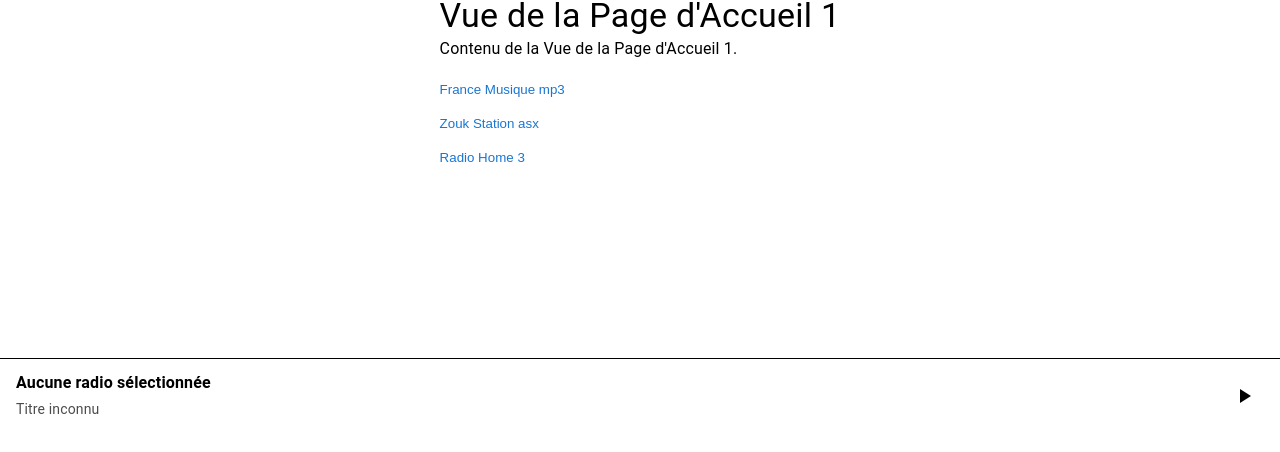
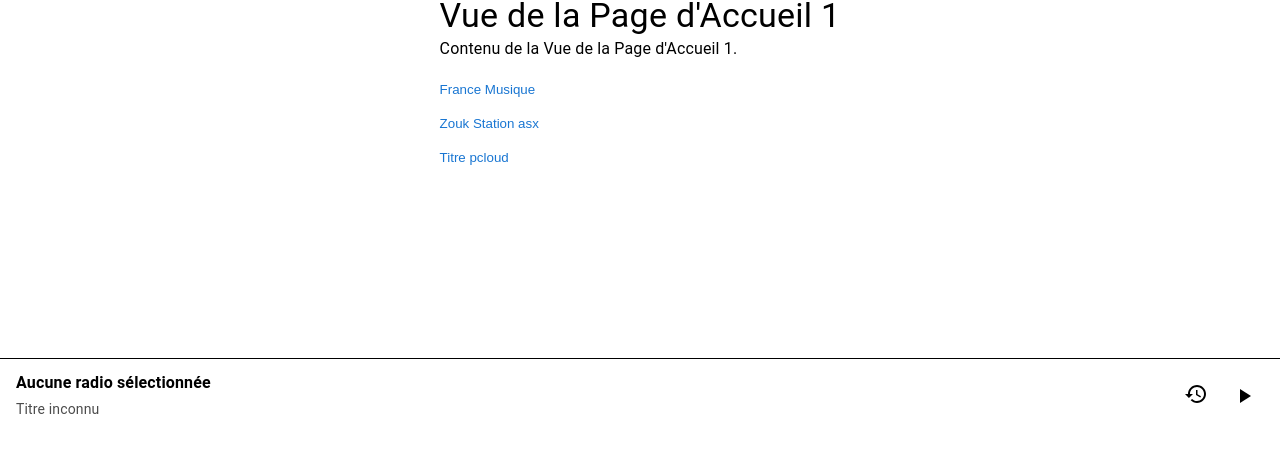
Before and after one commit to jvk88511334/client-prototype-react, a React (Create React App) app: page / in a window 1280 px wide. Shown: the part 368-820 px from the top of the page. Built offline with nearby package versions, Linux system fonts and the light colour scheme.

Commit message:
- Minor changes

```diff
--- a/src/components/RadioPlayer.js
+++ b/src/components/RadioPlayer.js
@@ -1,5 +1,5 @@
 // RadioPlayer.js
-import React from 'react';
+import React, { useState, useEffect } from 'react';
 import { useTheme } from '@mui/material/styles';
 import { Slider } from '@mui/material';
 import { useAudio } from '../AudioContext';
@@ -37,19 +37,84 @@ const PauseIcon = ({ color }) => (
     </svg>
 );
 
+const TimerOffIcon = ({ color }) => (
+    <svg width="24" height="24" viewBox="0 0 24 24" fill="none" xmlns="http://www.w3.org/2000/svg">
+        <path d="M13 3c-4.97 0-9 4.03-9 9H1l3.89 3.89.07.14L9 12H6c0-3.87 3.13-7 7-7s7 3.13 7 7-3.13 7-7 7c-1.93 0-3.68-.79-4.94-2.06l-1.42 1.42C8.27 19.99 10.51 21 13 21c4.97 0 9-4.03 9-9s-4.03-9-9-9zm-1 5v5l4.28 2.54.72-1.21-3.5-2.08V8H12z" fill={color} />
+    </svg>
+);
+
+const Timer30Icon = ({ color }) => (
+    <svg width="24" height="24" viewBox="0 0 24 24" fill="none" xmlns="http://www.w3.org/2000/svg">
+        <path d="M15 1H9v2h6V1zm-4 13h2V8h-2v6zm8.03-6.61l1.42-1.42c-.43-.51-.9-.99-1.41-1.41l-1.42 1.42C16.07 4.74 14.12 4 12 4c-4.97 0-9 4.03-9 9s4.02 9 9 9 9-4.03 9-9c0-2.12-.74-4.07-1.97-5.61zM12 20c-3.87 0-7-3.13-7-7s3.13-7 7-7 7 3.13 7 7-3.13 7-7 7z" fill={color} />
+        <text x="7" y="17" fontFamily="Arial" fontSize="6" fill={color}>30</text>
+    </svg>
+);
+
+const Timer60Icon = ({ color }) => (
+    <svg width="24" height="24" viewBox="0 0 24 24" fill="none" xmlns="http://www.w3.org/2000/svg">
+        <path d="M15 1H9v2h6V1zm-4 13h2V8h-2v6zm8.03-6.61l1.42-1.42c-.43-.51-.9-.99-1.41-1.41l-1.42 1.42C16.07 4.74 14.12 4 12 4c-4.97 0-9 4.03-9 9s4.02 9 9 9 9-4.03 9-9c0-2.12-.74-4.07-1.97-5.61zM12 20c-3.87 0-7-3.13-7-7s3.13-7 7-7 7 3.13 7 7-3.13 7-7 7z" fill={color} />
+        <text x="7" y="17" fontFamily="Arial" fontSize="6" fill={color}>60</text>
+    </svg>
+);
+
+const DownloadIcon = ({ color }) => (
+    <svg width="24" height="24" viewBox="0 0 24 24" fill="none" xmlns="http://www.w3.org/2000/svg">
+        <path d="M19 9h-4V3H9v6H5l7 7 7-7zM5 18v2h14v-2H5z" fill={color} />
+    </svg>
+);
+
 const formatTime = (time) => {
     const minutes = Math.floor(time / 60);
     const seconds = Math.floor(time % 60);
     return `${minutes}:${seconds < 10 ? '0' : ''}${seconds}`;
 };
 
-const RadioPlayer = ({ radios = [] }) => {
+const RadioPlayer = ({ radios = [], enableDownload = false }) => {
     const { currentRadio, isPlaying, currentTrack, duration, currentTime, playRadio, togglePlay, seek } = useAudio();
+    const [timerState, setTimerState] = useState(0); // 0: off, 1: 30min, 2: 60min
+    const [remainingTime, setRemainingTime] = useState(0);
     const theme = useTheme();
 
     const handleSliderChange = (event, newValue) => {
         seek(newValue);
     };
+
+    const handleTimerClick = () => {
+        setTimerState((prevState) => (prevState + 1) % 3);
+        switch ((timerState + 1) % 3) {
+            case 1:
+                setRemainingTime(30 * 60); // 30 minutes
+                break;
+            case 2:
+                setRemainingTime(60 * 60); // 60 minutes
+                break;
+            case 0:
+                setRemainingTime(0); // Timer off
+                break;
+            default:
+                console.warn("État de minuterie inattendu");
+                setRemainingTime(0);
+                break;
+        }
+    };
+
+    useEffect(() => {
+        let interval;
+        if (remainingTime > 0 && isPlaying) {
+            interval = setInterval(() => {
+                setRemainingTime((prevTime) => {
+                    if (prevTime <= 1) {
+                        clearInterval(interval);
+                        togglePlay(); // Stop playback
+                        setTimerState(0); // Reset timer state
+                        return 0;
+                    }
+                    return prevTime - 1;
+                });
+            }, 1000);
+        }
+        return () => clearInterval(interval);
+    }, [remainingTime, isPlaying, togglePlay]);
 
     const playerStyle = {
         position: 'fixed',
@@ -66,7 +131,27 @@ const RadioPlayer = ({ radios = [] }) => {
         zIndex: 1000,
     };
 
-    const isSpecificMP3 = currentRadio?.streamUrl.toLowerCase().endsWith('.mp3') && duration > 0 && duration !== Infinity;
+    const isMP3WithDuration = currentRadio?.streamUrl.toLowerCase().endsWith('.mp3') && duration > 0 && duration !== Infinity;
+    const isDownloadable = enableDownload && isMP3WithDuration;
+
+    const handleDownload = () => {
+        if (currentRadio && isDownloadable) {
+            const link = document.createElement('a');
+            link.href = currentRadio.streamUrl;
+            link.download = `${currentRadio.name || 'audio'}.mp3`;
+            document.body.appendChild(link);
+            link.click();
+            document.body.removeChild(link);
+        }
+    };
+
+    const getTimerIcon = () => {
+        switch (timerState) {
+            case 1: return <Timer30Icon color={theme.palette.text.primary} />;
+            case 2: return <Timer60Icon color={theme.palette.text.primary} />;
+            default: return <TimerOffIcon color={theme.palette.text.primary} />;
+        }
+    };
 
     return (
         <>
@@ -76,7 +161,7 @@ const RadioPlayer = ({ radios = [] }) => {
                     display: 'flex',
                     justifyContent: 'space-between',
                     alignItems: 'center',
-                    minHeight: '48px', // Utilisation de minHeight au lieu de height fixe
+                    minHeight: '48px',
                 }}>
                     <div style={{
                         display: 'flex',
@@ -85,17 +170,46 @@ const RadioPlayer = ({ radios = [] }) => {
                     }}>
                         <div style={{
                             fontWeight: 'bold',
-                            marginBottom: '0.25rem' // Ajout d'une marge entre le titre et les métadonnées
+                            marginBottom: '0.25rem'
                         }}>
                             {currentRadio?.name || 'Aucune radio sélectionnée'}
                         </div>
                         <div style={{
                             fontSize: '0.875rem',
-                            opacity: 0.7 // Légère réduction de l'opacité pour différencier visuellement
+                            opacity: 0.7
                         }}>
                             {currentTrack || 'Titre inconnu'}
                         </div>
                     </div>
+                    <div style={{ display: 'flex', alignItems: 'center' }}>
+                        {isDownloadable && (
+                            <button
+                                onClick={handleDownload}
+                                style={{
+                                    background: 'none',
+                                    border: 'none',
+                                    cursor: 'pointer',
+                                    padding: '8px',
+                                    marginRight: '8px',
+                                }}
+                                aria-label="Télécharger"
+                            >
+                                <DownloadIcon color={theme.palette.text.primary} />
+                            </button>
+                        )}
+                        <button
+                            onClick={handleTimerClick}
+                            style={{
+                                background: 'none',
+                                border: 'none',
+                                cursor: 'pointer',
+                                padding: '8px',
+                                marginRight: '8px',
+                            }}
+                            aria-label="Minuterie"
+                        >
+                            {getTimerIcon()}
+                        </button>
                         <button
                             onClick={togglePlay}
                             style={{
@@ -112,7 +226,8 @@ const RadioPlayer = ({ radios = [] }) => {
                             {isPlaying ? <PauseIcon color={theme.palette.text.primary} /> : <PlayIcon color={theme.palette.text.primary} />}
                         </button>
                     </div>
-                {isSpecificMP3 && (
+                </div>
+                {isMP3WithDuration && (
                     <div style={{ display: 'flex', alignItems: 'center', marginTop: '0.5rem' }}>
                         <span style={{ marginRight: '0.5rem', minWidth: '45px', textAlign: 'right' }}>{formatTime(currentTime)}</span>
                         <Slider
--- a/src/data/radioLists.json
+++ b/src/data/radioLists.json
@@ -1,8 +1,8 @@
 {
   "home": [
-    { "id": 1, "name": "France Musique mp3", "streamUrl": "http://direct.francemusique.fr/live/francemusique-midfi.mp3" },
+    { "id": 1, "name": "France Musique", "streamUrl": "http://direct.francemusique.fr/live/francemusique-midfi.mp3" },
     { "id": 2, "name": "Zouk Station asx", "streamUrl": "http://www.zoukstation/zoukstation.asx" },
-    { "id": 3, "name": "Radio Home 3", "streamUrl": "https://edef7.pcloud.com/cBZVlm2zhZ1K9Y5GZZZdTMCkkZ2ZZGW0ZkZxiFOZ0XZlkZMVZ5JZPXZG7ZF0ZIVZd0ZLJZ5VZRVZx0ZHJZ2DDPZbpqauNwK7q5cFdpFYRWmWX5xBWtX/04%20-%20ABBA%20-%20Lay%20All%20Your%20Love%20On%20Me.mp3" }
+    { "id": 3, "name": "Titre pcloud", "streamUrl": "https://edef4.pcloud.com/cBZLpY75VZBMz75GZZZgqvCkkZ2ZZGW0ZkZYE7UZg7ZL0ZmVZyJZskZh0ZukZ50ZQXZ5JZakZ9VZ4FZpkZpK1PZX9nFwgMGR7bm2ftyRskoJh95lQvy/001%20-%20Montell%20Jordan%20-%20This%20Is%20How%20We%20Do%20It.mp3" }
   ],
   "view2": [
     { "id": 4, "name": "Radio View2 1", "streamUrl": "http://example.com/radio-view2-1" },
--- a/src/views/HomeView1.js
+++ b/src/views/HomeView1.js
@@ -10,7 +10,7 @@ function HomeView1() {
             <div>
                 <Typography variant="h4">Vue de la Page d'Accueil 1</Typography>
                 <Typography>Contenu de la Vue de la Page d'Accueil 1.</Typography>
-                <RadioPlayer radios={radioLists.home} />
+                <RadioPlayer radios={radioLists.home} enableDownload={true} />
             </div>
         </CenteredView>
     );
```
Lines whose indentation alone changed are shown as unchanged.
